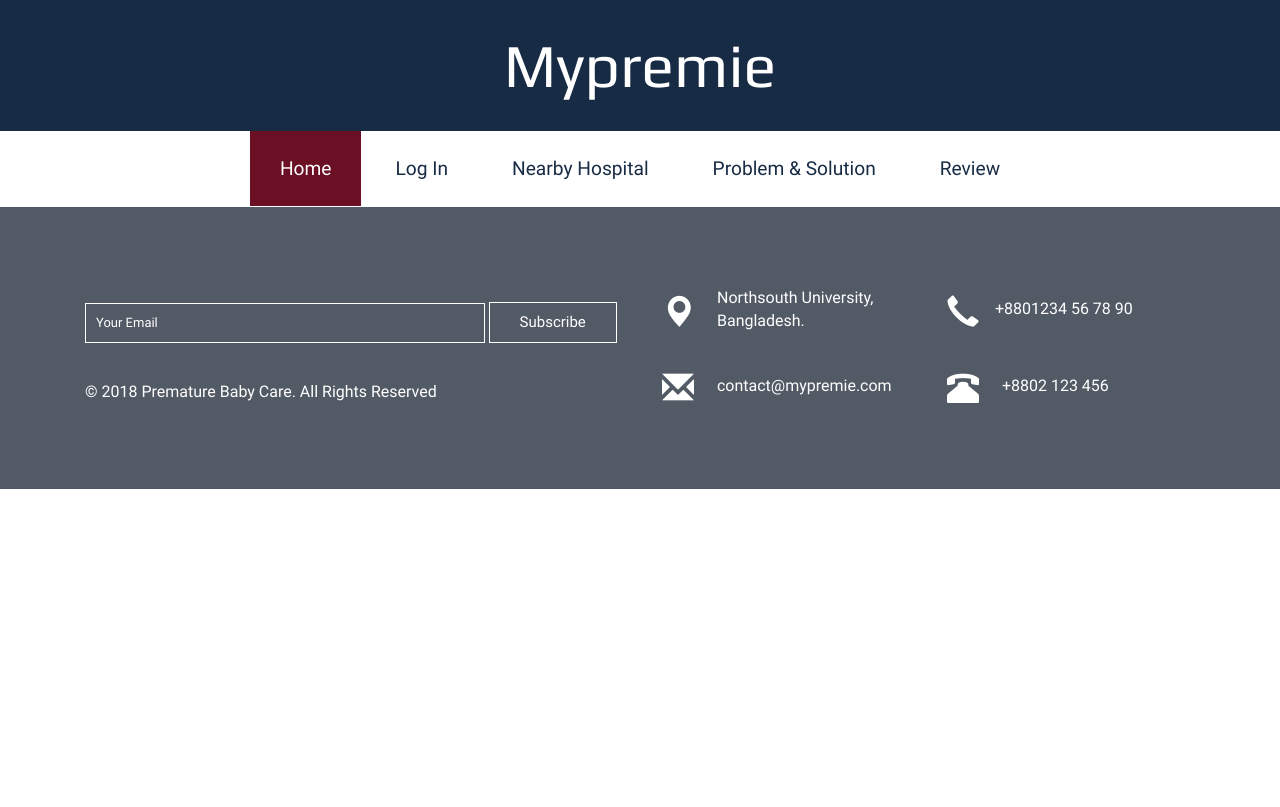
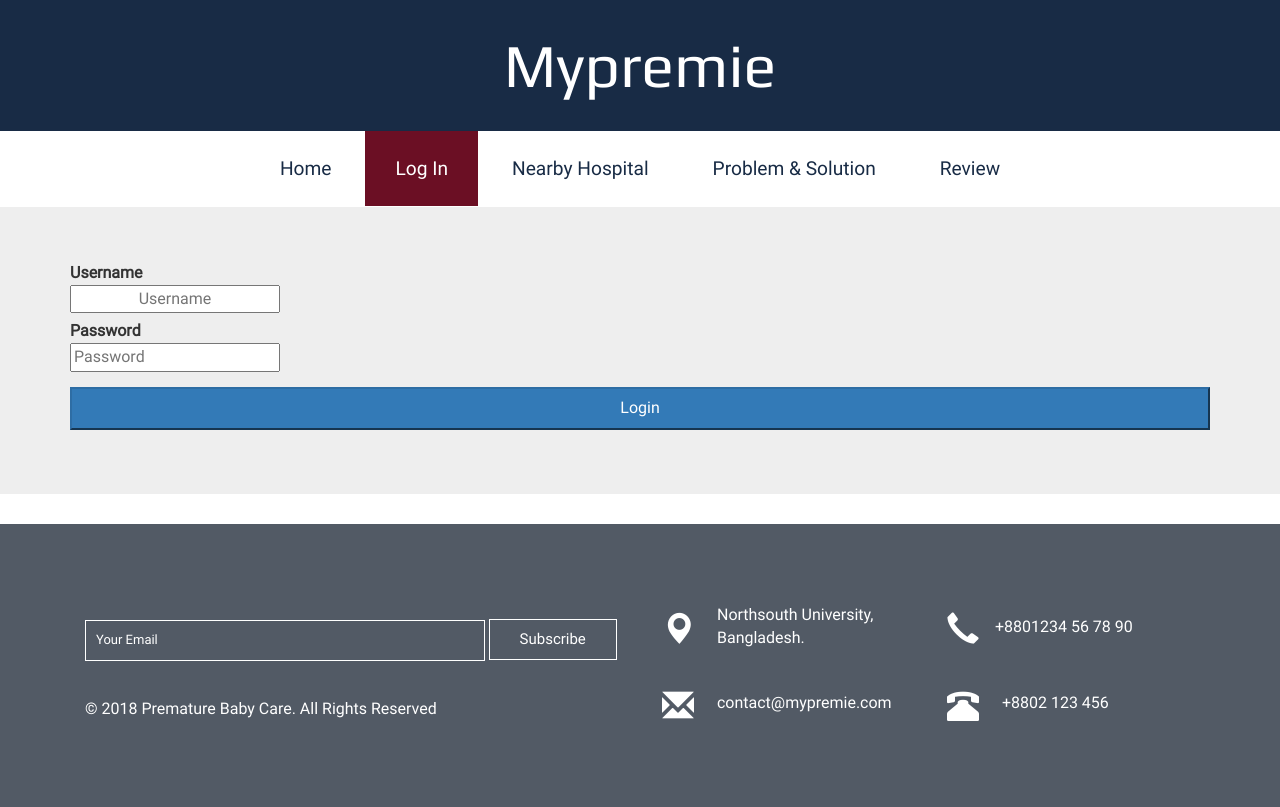
Before and after one commit to sharifAhmd/premature-baby-care-service, a Django app: template loginandregister/templates/loginandregister/loginandregister.html in a window 1280 px wide. Before the commit the page ends 489 px from the top, so only its background shows below. Run offline with Django 3.2, Linux system fonts and the light colour scheme; the template is opened without the code that fills it, so the values that code supplies are empty; some libraries are stand-ins or nearby versions.

Commit message:
Committed after login added

```diff
--- a/home/templates/home/home.html
+++ b/home/templates/home/home.html
@@ -17,6 +17,7 @@
 	    <!--script-for-menu-->
 
 	<!--banner-starts-->
+<span>
 	<div class="banner">
 		<section class="slider">
             <div class="flexslider">
@@ -65,6 +66,7 @@
 			</div>
 		</section>
 	</div>
+</span>
 	<!--banner-end-->
 
 	<!--FlexSlider-->
--- a/home/templates/hosmebase.html
+++ b/home/templates/hosmebase.html
@@ -3,7 +3,7 @@
 <html>
 <head>
 
-<meta name="viewport" content="width=device-width, initial-scale=1">
+<meta name="viewport" content="width=device-width, initial-scale=1, shrink-to-fit=no">
 <meta http-equiv="Content-Type" content="text/html; charset=utf-8" />
 
 <script type="application/x-javascript"> addEventListener("load", function() { setTimeout(hideURLbar, 0); }, false); function hideURLbar(){ window.scrollTo(0,1); } </script>
@@ -38,9 +38,6 @@
 				<div class="col-md-12 head-middle animated wow fadeInDown animated animated" data-wow-duration="1200ms" data-wow-delay="500ms" >
 					<h1 ><a class="text-center" href="index.html">Mypremie</a></h1>
 				</div>
-
-
-
 
 				<div class="clearfix"></div>
 			</div>
--- a/home/urls.py
+++ b/home/urls.py
@@ -1,6 +1,9 @@
 from django.urls import path            #To import the url function
 from . import views                     # . is used to import all the views file from the project
 
+
 urlpatterns = [
     path('', views.home),               #Here in views.home: home is the funcition name in the views file
+     #As it is a django based class so do just have to import and use it
+
 ]
--- a/loginandregister/templates/loginandregister/loginandregister.html
+++ b/loginandregister/templates/loginandregister/loginandregister.html
@@ -4,6 +4,39 @@
     <title>Login Or Register</title>
 {% endblock %}
 
+
 {% block body %}
 
+<div class="jumbotron page_wrap">
+    <div class="container">
+
+    <div id="login">
+        <form class="form-horizontal" name="LoginForm" action="profile/" method="post">
+        {% csrf_token %}
+        {% if next %}
+            <input type="hidden" name="next" value="{{ next }}" />
+        {% endif %}
+        <div class="control-group">
+            <label class="control-label" for="username">Username</label>
+            <div class="controls ">
+                <input type="text" id="username" name="username"  style="text-align:center" placeholder="Username">
+            </div>
+        </div>
+        <div class="control-group">
+            <label class="control-label" for="password">Password</label>
+            <div class="controls">
+                <input type="password" name="password" id="password" placeholder="Password">
+            </div>
+        </div>
+        <div class="control-group">
+            <div class="controls">
+                <button type="submit" class="btn-primary" style="margin-top:15px;width:100%;padding:8px">Login</button>
+            </div>
+        </div>
+        </form>
+
+    </div>
+    </div>
+     </div>
+
 {% endblock %}
--- a/loginandregister/templates/loginandregisterbase.html
+++ b/loginandregister/templates/loginandregisterbase.html
@@ -10,6 +10,8 @@
 
 
 <link rel='stylesheet' href="{% static 'css/bootstrap.css' %}"  type='text/css' />
+<link rel='stylesheet' href="{% static 'css/base.css' %}"  type='text/css' />
+
 <link rel="stylesheet" href="{% static 'css/flexslider.css' %}" type='text/css' />
 <link href="{% static 'css/style.css' %}" rel='stylesheet' type='text/css' />
 <link href="{% static 'css/owl.carousel.css'%} " rel="stylesheet">
@@ -51,8 +53,8 @@
 	<div class="navigation animated wow fadeInDown animated animated" data-wow-duration="1200ms" data-wow-delay="500ms">
 		<span class="menu"></span>
 			<ul class="navig cl-effect-16">
-				<li class="active"><a href="/home/">Home</a></li>
-				<li><a href="/loginandregister/">Log In</a></li>
+				<li ><a href="/home/">Home</a></li>
+				<li class="active"><a href="/loginandregister/">Log In</a></li>
 				<li><a href="/nearbyhospital/">Nearby Hospital</a></li>
 				<li><a href="/problemandsolution/">Problem & Solution</a></li>
 				<li><a href="/review/">Review</a></li>
--- a/loginandregister/urls.py
+++ b/loginandregister/urls.py
@@ -1,6 +1,8 @@
 from django.urls import path
 from . import views
+from django.contrib.auth.views import login
 
 urlpatterns = [
-    path('', views.loginandregister),
+    path('', login , {'template_name':'loginandregister/loginandregister.html'}),
+    path('profile/', views.profile),
 ]
```
Also changed, not shown: loginandregister/templates/loginandregister/profile.html (added, +10 -0 lines), loginandregister/views.py (+26 -0 lines), db.sqlite3.
